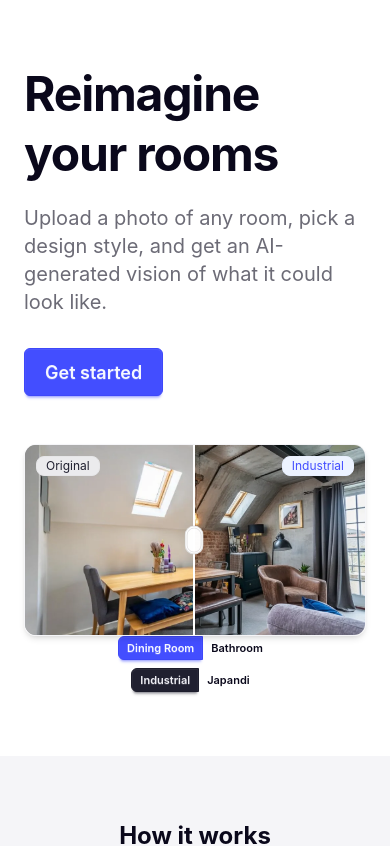
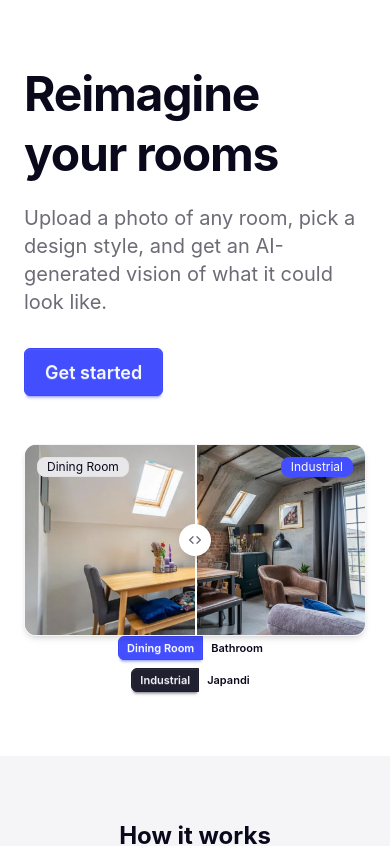
Before and after one commit to GitToby/visions, a React (Vite) app in the folder frontend/: page / in a window 390 px wide. Shown: the top 846 px of the page. Built offline with nearby package versions, Linux system fonts and the light colour scheme; no server answers; what openapi-fetch would draw is missing.

Commit message:
WIP make the slider mobile friendly

```diff
--- a/frontend/src/components/BeforeAfterDiff.tsx
+++ b/frontend/src/components/BeforeAfterDiff.tsx
@@ -1,3 +1,8 @@
+"use client";
+
+import { ChevronsLeftRight } from "lucide-react";
+import { useCallback, useRef, useState } from "react";
+
 interface BeforeAfterDiffProps {
   beforeSrc: string;
   afterSrc: string;
@@ -13,28 +18,109 @@ export function BeforeAfterDiff({
   afterLabel,
   className = "",
 }: BeforeAfterDiffProps) {
+  const [position, setPosition] = useState(50);
+  const containerRef = useRef<HTMLDivElement>(null);
+  const dragging = useRef(false);
+
+  const updatePosition = useCallback((clientX: number) => {
+    const el = containerRef.current;
+    if (!el) return;
+    const { left, width } = el.getBoundingClientRect();
+    const pct = Math.min(100, Math.max(0, ((clientX - left) / width) * 100));
+    setPosition(pct);
+  }, []);
+
+  const onMouseDown = useCallback(
+    (e: React.MouseEvent) => {
+      dragging.current = true;
+      updatePosition(e.clientX);
+      const onMove = (ev: MouseEvent) => {
+        if (dragging.current) updatePosition(ev.clientX);
+      };
+      const onUp = () => {
+        dragging.current = false;
+        window.removeEventListener("mousemove", onMove);
+        window.removeEventListener("mouseup", onUp);
+      };
+      window.addEventListener("mousemove", onMove);
+      window.addEventListener("mouseup", onUp);
+    },
+    [updatePosition]
+  );
+
+  const onTouchStart = useCallback(
+    (e: React.TouchEvent) => {
+      dragging.current = true;
+      updatePosition(e.touches[0].clientX);
+      const onMove = (ev: TouchEvent) => {
+        if (dragging.current) updatePosition(ev.touches[0].clientX);
+      };
+      const onEnd = () => {
+        dragging.current = false;
+        window.removeEventListener("touchmove", onMove);
+        window.removeEventListener("touchend", onEnd);
+      };
+      window.addEventListener("touchmove", onMove, { passive: true });
+      window.addEventListener("touchend", onEnd);
+    },
+    [updatePosition]
+  );
+
   return (
-    <div className={`relative ${className}`}>
-      <figure
-        className="diff aspect-video rounded-box shadow-md border border-base-200"
-        tabIndex={0}
+    <div
+      ref={containerRef}
+      role="slider"
+      aria-label="Before/after comparison slider"
+      aria-valuenow={position}
+      aria-valuemin={0}
+      aria-valuemax={100}
+      tabIndex={0}
+      className={`relative aspect-video rounded-box shadow-md border border-base-200 overflow-hidden select-none cursor-col-resize ${className}`}
+      onMouseDown={onMouseDown}
+      onTouchStart={onTouchStart}
+    >
+      {/* After (base layer) */}
+      <img
+        src={afterSrc}
+        alt={afterLabel ? `${afterLabel} vision` : "After"}
+        className="absolute inset-0 w-full h-full object-cover"
+        draggable={false}
+      />
+
+      {/* Before (clipped overlay) */}
+      <div
+        className="absolute inset-0 overflow-hidden"
+        style={{ width: `${position}%` }}
       >
-        <div className="diff-item-1" role="img" tabIndex={0}>
-          <img src={beforeSrc} alt={beforeLabel} />
-        </div>
-        <div className="diff-item-2" role="img">
-          <img
-            src={afterSrc}
-            alt={afterLabel ? `${afterLabel} vision` : "After"}
+        <img
+          src={beforeSrc}
+          alt={beforeLabel}
+          className="absolute inset-0 w-full h-full object-cover"
+          style={{ minWidth: containerRef.current?.offsetWidth ?? "100%" }}
+          draggable={false}
+        />
+      </div>
+
+      {/* Divider line */}
+      <div
+        className="absolute top-0 bottom-0 w-0.5 bg-base-100 shadow-md z-10"
+        style={{ left: `${position}%` }}
+      >
+        {/* Handle */}
+        <div className="absolute top-1/2 -translate-y-1/2 -translate-x-1/2 w-8 h-8 rounded-full bg-base-100 shadow-lg flex items-center justify-center">
+          <ChevronsLeftRight
+            className="w-4 h-4 text-base-content/60"
+            aria-hidden="true"
           />
         </div>
-        <div className="diff-resizer" />
-      </figure>
-      <span className="badge badge-soft badge-neutral badge-sm absolute top-3 left-3 z-10 pointer-events-none">
-        Original
+      </div>
+
+      {/* Labels */}
+      <span className="badge badge-soft badge-sm absolute top-3 left-3 z-20 pointer-events-none">
+        {beforeLabel}
       </span>
       {afterLabel && (
-        <span className="badge badge-soft badge-primary badge-sm absolute top-3 right-3 z-10 pointer-events-none">
+        <span className="badge badge-primary badge-sm absolute top-3 right-3 z-20 pointer-events-none">
           {afterLabel}
         </span>
       )}
--- a/frontend/src/features/properties/detail/rooms/RoomSlot.tsx
+++ b/frontend/src/features/properties/detail/rooms/RoomSlot.tsx
@@ -170,8 +170,9 @@ export function RoomSlot({
           <X size={12} />
         </button>
       )}
-      <button
-        type="button"
+      {/* biome-ignore lint/a11y/useSemanticElements: card with role="button" needed for complex layout */}
+      <div
+        role="button"
         tabIndex={isBusy ? -1 : 0}
         className={`card card-border bg-base-100 overflow-hidden select-none transition-all text-left w-full ${
           isBusy
@@ -272,7 +273,7 @@ export function RoomSlot({
             <span className="loading loading-spinner loading-xs text-base-content/40" />
           )}
         </div>
-      </button>
+      </div>
     </div>
   );
 }
```
